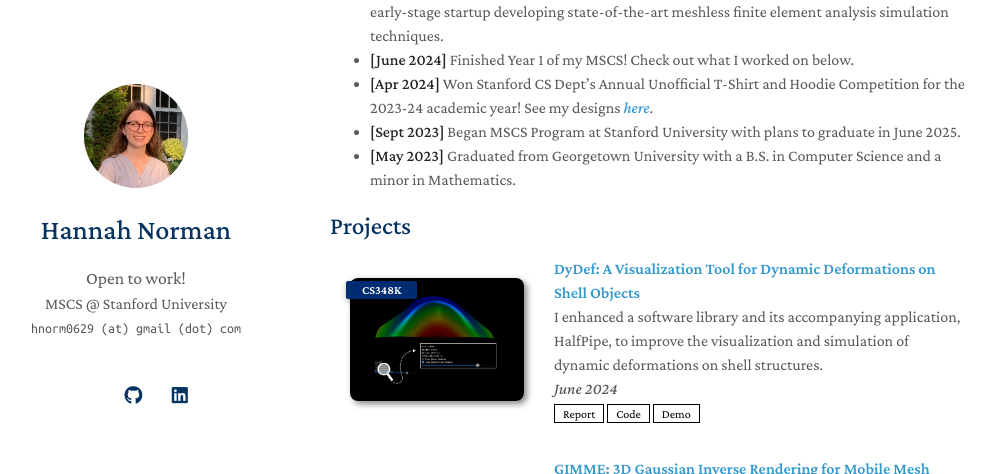
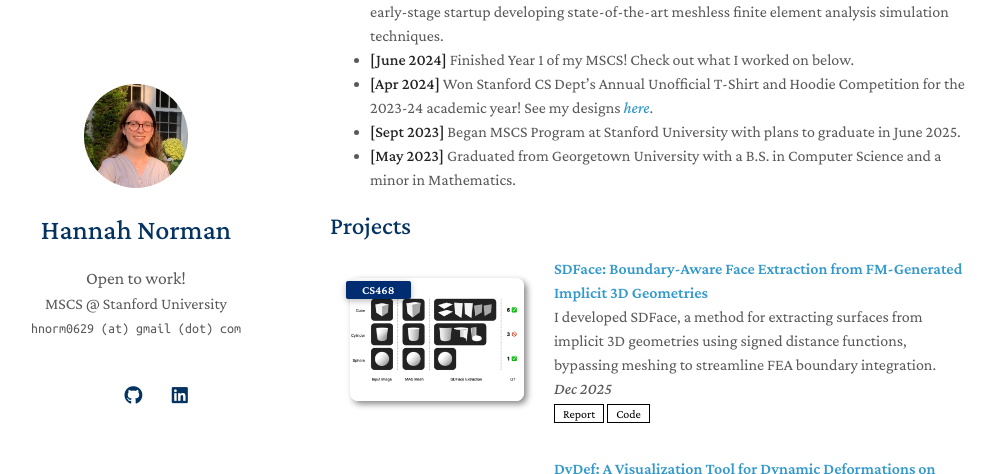
Before and after one commit to hnorm0629/portfolio, a Jekyll site: the page built from index.md, in a window 1280 px wide and 900 px high, scrolled down 531 px, cut to the strip 0-474 px from the top of the window. Shown: the whole strip, without its empty margins (140-1136 px from the left). Built offline with Jekyll 4.4.1, drawn with Linux system fonts in a browser that asks for light colours; nearby versions of some CDN libraries; a style sheet for code colours, icons or effects is not loaded; our own code applies the rules of GitHub Pages for plain Markdown files.

Commit message:
Update projects.yml

```diff
--- a/_data/projects.yml
+++ b/_data/projects.yml
@@ -1,4 +1,11 @@
 main:
+  - title: "SDFace: Boundary-Aware Face Extraction from FM-Generated Implicit 3D Geometries"
+    description: I developed SDFace, a method for extracting surfaces from implicit 3D geometries using signed distance functions, bypassing meshing to streamline FEA boundary integration.
+    course: CS468
+    date: Dec 2025
+    report: ./assets/files/cs468_report.pdf
+    code: https://github.com/hnorm0629/cs468-final-project
+    image: ./assets/img/cs468_img.png
 
   - title: "DyDef: A Visualization Tool for Dynamic Deformations on Shell Objects"
     description: I enhanced a software library and its accompanying application, HalfPipe, to improve the visualization and simulation of dynamic deformations on shell structures.
```
